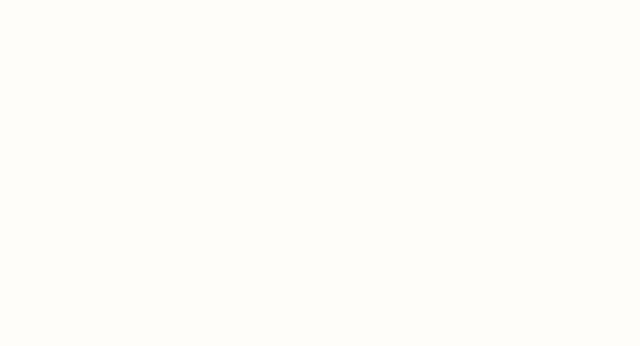
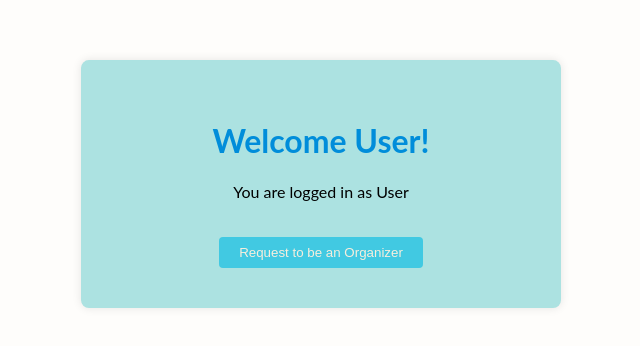
Before and after one commit to GianIraLariosa/metro, a React (Create React App) app: page /user in a window 1280 px wide. Before the commit this address had no page. Shown: the part 216-562 px from the top of the page, without its empty margins (319-959 px from the left). Built offline with nearby package versions, Linux system fonts and the light colour scheme.

Commit message:
Need to debu User.js

```diff
--- a/package.json
+++ b/package.json
@@ -9,7 +9,7 @@
     "axios": "^1.6.8",
     "react": "^18.2.0",
     "react-dom": "^18.2.0",
-    "react-scripts": "5.0.1",
+    "react-scripts": "^5.0.1",
     "web-vitals": "^2.1.4"
   },
   "scripts": {
--- a/src/App.js
+++ b/src/App.js
@@ -6,7 +6,7 @@ import Organizer from './Organizer';
 import Login from './login'
 import Create_Event from './create_event';
 import CreateUser from './Create_user';
-
+import User from './User';
 function App() {
   const [user_id, setUserid] = useState('');
   const [admin_id, setAdminid] = useState('');
@@ -21,6 +21,7 @@ function App() {
           <Route path="/organizer" element={<Organizer organizer_id={organizer_id}/>} />
           <Route path='/organizer/create_event' element={<Create_Event organizer_id={organizer_id}/>} />
           <Route path='/register' element={<CreateUser/>}/>
+          <Route path='user' element={<User userId = {user_id}/>}/>
         </Routes>
       </BrowserRouter>
     </div>
--- /dev/null
+++ b/src/User.js
@@ -0,0 +1,71 @@
+import React, { useState } from 'react';
+import axios from 'axios';
+
+function UserPage({ userId }) {
+  const [requestSent, setRequestSent] = useState(false);
+  const [errorMessage, setErrorMessage] = useState('');
+
+  const handleRequestSubmit = async () => {
+
+    try {
+      const response = await axios.post('http://localhost/metro%20events/request_organizer.php', {
+        userId: userId,
+      });
+      if (response.data.success) {
+        setRequestSent(true);
+      } else {
+        setErrorMessage(response.data.message || 'Failed to send request. Please try again later.');
+      }
+    } catch (error) {
+      console.error('Error:', error);
+      setErrorMessage('An error occurred. Please try again later.');
+    }
+  };
+
+  return (
+    <div style={{
+      backgroundColor: '#ACE2E1',
+      padding: '40px',
+      borderRadius: '8px',
+      width: '400px',
+      margin: 'auto',
+      position: 'absolute' ,
+      top: '50%',
+      left: '50%',
+      transform: 'translate(-50%, -50%)',
+      boxShadow: '0px 0px 10px rgba(0, 0, 0, 0.1)',
+      fontFamily: 'Lato, sans-serif' }}
+    >
+      <h1 style={{ textAlign: 'center', color: '#008DDA' }}>Welcome User!</h1>
+      <p style={{ textAlign: 'center' }}>You are logged in as User</p>
+
+      {!requestSent && (
+        <div style={{ textAlign: 'center' }}>
+          <button
+            onClick={handleRequestSubmit}
+            style={{
+              backgroundColor: '#41C9E2',
+              color: '#F7EEDD',
+              padding: '8px 20px',
+              borderRadius: '4px',
+              border: 'none',
+              marginTop: '20px',
+              cursor: 'pointer'
+            }}
+          >
+            Request to be an Organizer
+          </button>
+          {errorMessage && <p style={{ color: 'red' }}>{errorMessage}</p>}
+        </div>
+      )}
+
+      {requestSent && (
+        <p style={{ textAlign: 'center', color: 'green', marginTop: '20px' }}>
+          Request sent successfully. We will review your request soon.
+        </p>
+      )}
+    </div>
+  );
+}
+
+export default UserPage;
--- a/src/login.js
+++ b/src/login.js
@@ -25,7 +25,9 @@ function Login({ setUserid, setAdminid, setOrgid }) {
           setOrgid(response.data.user);
           navigate('/organizer');
         } else {
+          setUserid(response.data.user);
           setMessage(response.data.message);
+          navigate('/user');
         }
       } else if (response.data.error) {
         setMessage(response.data.error);
```
Also changed, not shown: 1 other file (tests, documents, lock files or other folders).
